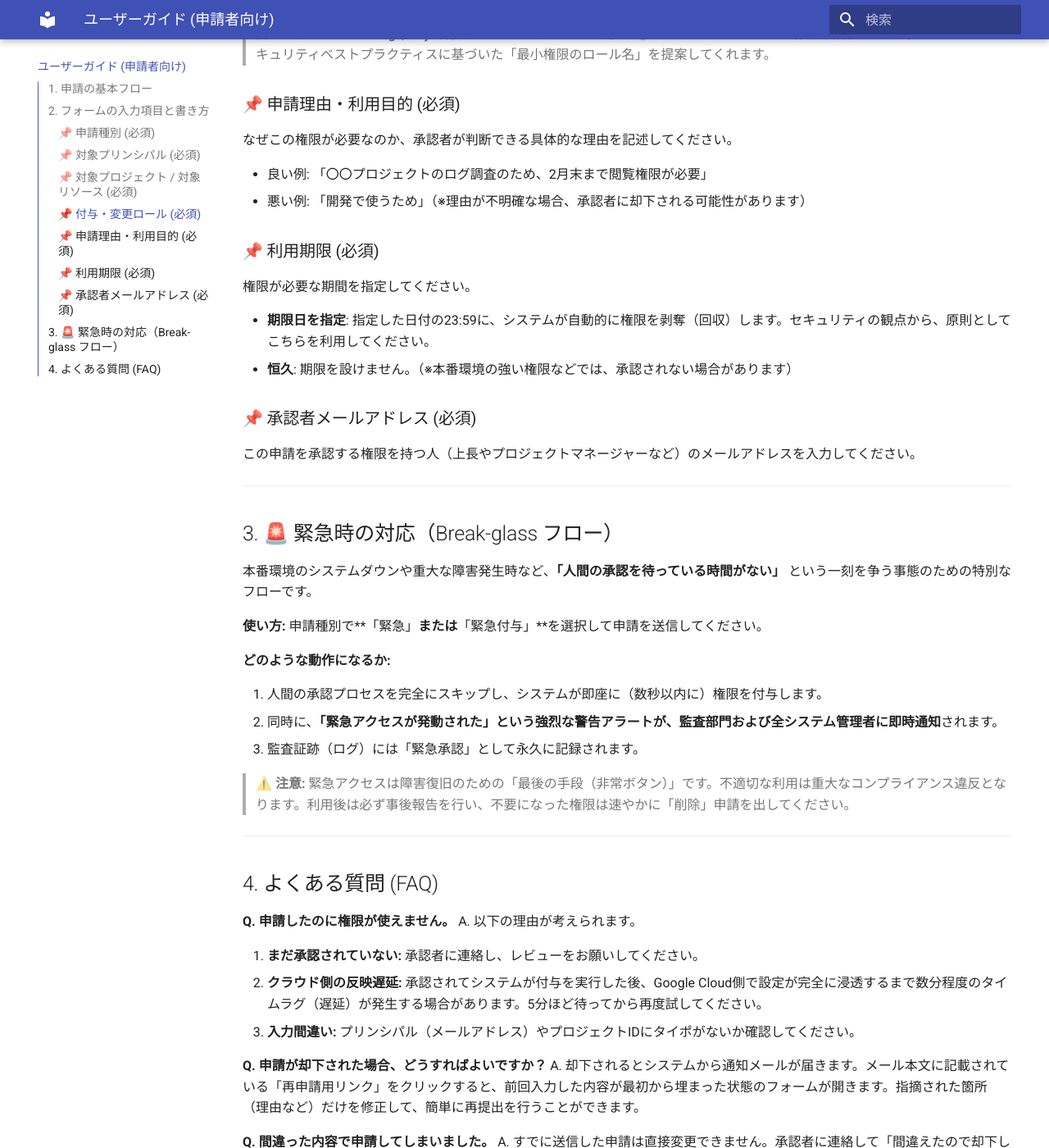
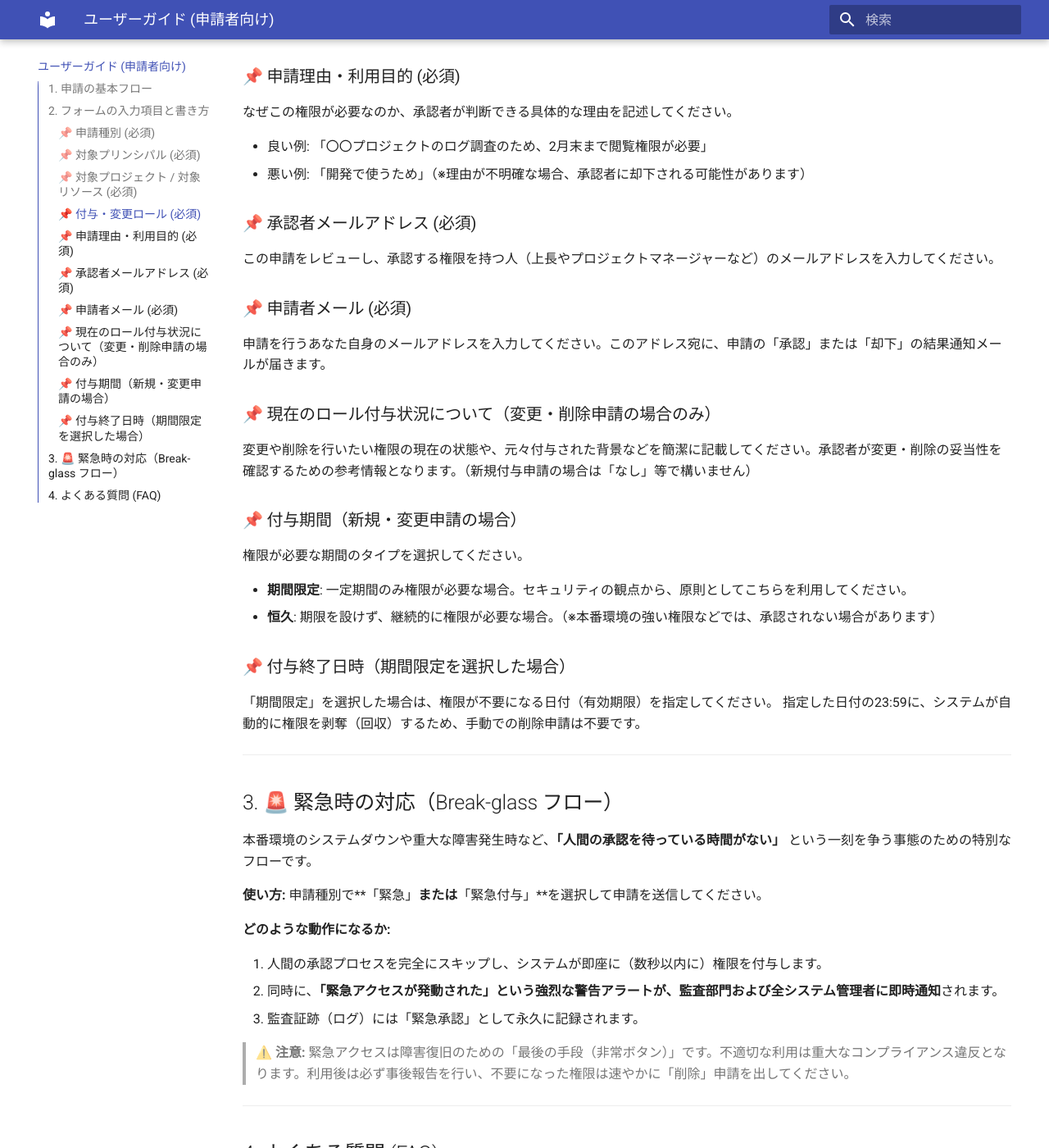
Before and after one commit to ea-Mitsuoka/cloud-access-manager, an MkDocs documentation site: the page built from docs/user-guide.md, in a window 1280 px wide and 1400 px high, scrolled down 1519 px. Shown: the whole window at 82% size. Built offline with MkDocs 1.6.1 and Material for MkDocs 9.7.7, drawn with Linux system fonts in a browser that asks for light colours; some of the changed text lies outside the part shown.

Commit message:
docs(user-guide): update user guide

```diff
--- a/docs/user-guide.md
+++ b/docs/user-guide.md
@@ -29,7 +29,7 @@ ______________________________________________________________________
 
 ### 📌 対象プリンシパル (必須)
 
-権限を付与したい対象のメールアドレスを正確に入力してください。
+権限を付与・変更・削除したい対象のメールアドレスを正確に入力してください。
 
 - ユーザー個人の場合: `your-name@example.com`
 - サービスアカウントの場合: `my-sa@my-project.iam.gserviceaccount.com`
@@ -37,10 +37,9 @@ ______________________________________________________________________
 
 ### 📌 対象プロジェクト / 対象リソース (必須)
 
-権限を付与したい対象のGCPプロジェクトIDを入力してください。
+権限の対象となるGoogle CloudのプロジェクトID、またはフォルダIDを入力してください。
 
 - 例: `my-production-project`
-- （※システムが自動的に `projects/my-production-project` という正式なフォーマットに補完して処理します）
 - フォルダなどに付与する場合は `folders/123456789` のように完全なプレフィックスを含めてください。
 
 ### 📌 付与・変更ロール (必須)
@@ -61,16 +60,29 @@ Google Cloudの正式なIAMロール名を入力してください。
 - 良い例: 「〇〇プロジェクトのログ調査のため、2月末まで閲覧権限が必要」
 - 悪い例: 「開発で使うため」（※理由が不明確な場合、承認者に却下される可能性があります）
 
-### 📌 利用期限 (必須)
-
-権限が必要な期間を指定してください。
-
-- **期限日を指定**: 指定した日付の23:59に、システムが自動的に権限を剥奪（回収）します。セキュリティの観点から、原則としてこちらを利用してください。
-- **恒久**: 期限を設けません。（※本番環境の強い権限などでは、承認されない場合があります）
-
 ### 📌 承認者メールアドレス (必須)
 
-この申請を承認する権限を持つ人（上長やプロジェクトマネージャーなど）のメールアドレスを入力してください。
+この申請をレビューし、承認する権限を持つ人（上長やプロジェクトマネージャーなど）のメールアドレスを入力してください。
+
+### 📌 申請者メール (必須)
+
+申請を行うあなた自身のメールアドレスを入力してください。このアドレス宛に、申請の「承認」または「却下」の結果通知メールが届きます。
+
+### 📌 現在のロール付与状況について（変更・削除申請の場合のみ）
+
+変更や削除を行いたい権限の現在の状態や、元々付与された背景などを簡潔に記載してください。承認者が変更・削除の妥当性を確認するための参考情報となります。（新規付与申請の場合は「なし」等で構いません）
+
+### 📌 付与期間（新規・変更申請の場合）
+
+権限が必要な期間のタイプを選択してください。
+
+- **期間限定**: 一定期間のみ権限が必要な場合。セキュリティの観点から、原則としてこちらを利用してください。
+- **恒久**: 期限を設けず、継続的に権限が必要な場合。（※本番環境の強い権限などでは、承認されない場合があります）
+
+### 📌 付与終了日時（期間限定を選択した場合）
+
+「期間限定」を選択した場合は、権限が不要になる日付（有効期限）を指定してください。
+指定した日付の23:59に、システムが自動的に権限を剥奪（回収）するため、手動での削除申請は不要です。
 
 ______________________________________________________________________
 
```
